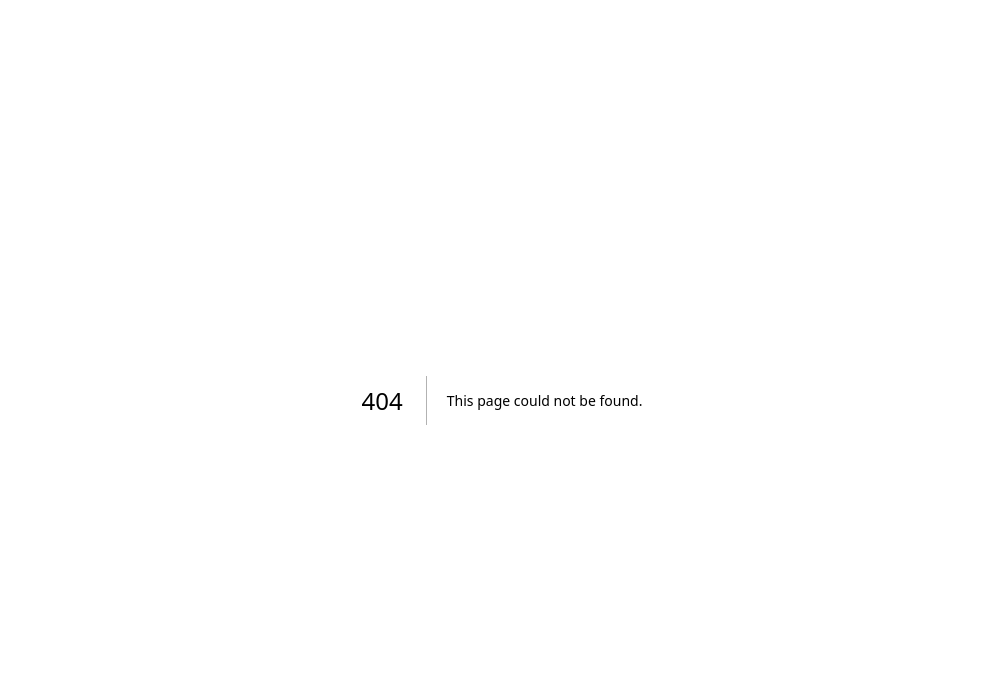
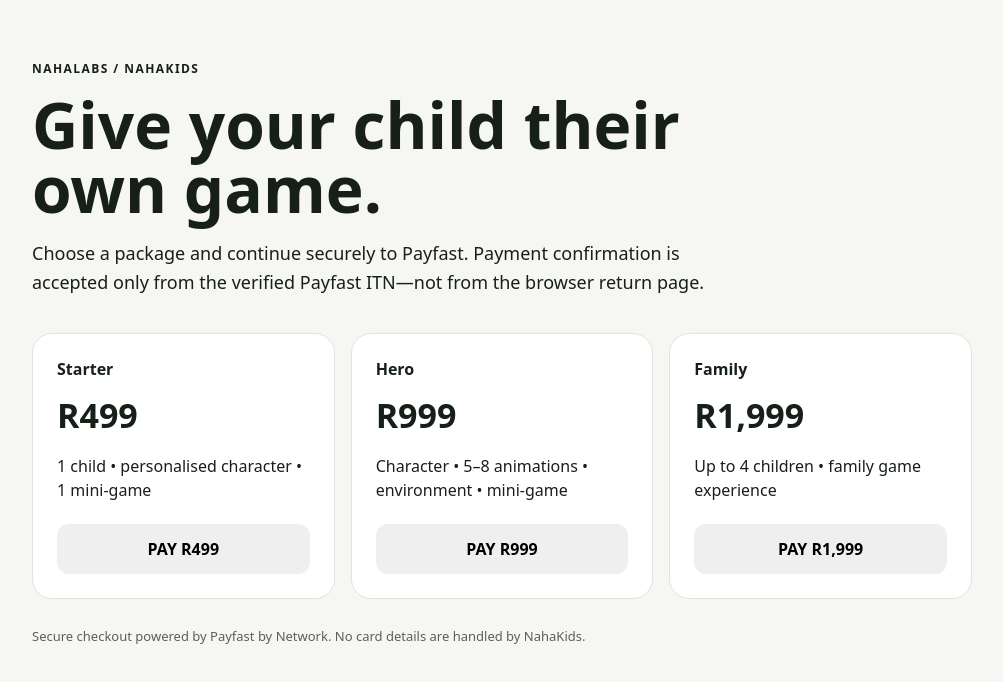
Before and after one commit to Naha1981/game-innocent-souls, a Next.js app: page /pay in a window 1280 px wide. Before the commit this address had no page. Shown: the top 682 px of the page, without its empty margins (138-1141 px from the left). Built offline with nearby package versions, Linux system fonts and the light colour scheme.

Commit message:
feat(payfast): add NahaKids package checkout page

```diff
--- /dev/null
+++ b/app/pay/page.tsx
@@ -0,0 +1,73 @@
+'use client';
+
+import { useState } from 'react';
+
+type PackageId = 'starter' | 'hero' | 'family';
+
+const packages: Array<{ id: PackageId; name: string; price: string; description: string }> = [
+  { id: 'starter', name: 'Starter', price: 'R499', description: '1 child • personalised character • 1 mini-game' },
+  { id: 'hero', name: 'Hero', price: 'R999', description: 'Character • 5–8 animations • environment • mini-game' },
+  { id: 'family', name: 'Family', price: 'R1,999', description: 'Up to 4 children • family game experience' },
+];
+
+export default function PayPage() {
+  const [loading, setLoading] = useState<PackageId | null>(null);
+  const [error, setError] = useState<string | null>(null);
+
+  async function pay(packageId: PackageId) {
+    setLoading(packageId);
+    setError(null);
+    try {
+      const response = await fetch('/api/payments/payfast', {
+        method: 'POST',
+        headers: { 'content-type': 'application/json' },
+        body: JSON.stringify({ package: packageId }),
+      });
+      const result = await response.json();
+      if (!response.ok || !result.ok) throw new Error(result.code || 'Could not start payment.');
+
+      const form = document.createElement('form');
+      form.method = 'POST';
+      form.action = result.action;
+      form.style.display = 'none';
+      for (const [name, value] of Object.entries(result.fields as Record<string, string>)) {
+        const input = document.createElement('input');
+        input.type = 'hidden';
+        input.name = name;
+        input.value = value;
+        form.appendChild(input);
+      }
+      document.body.appendChild(form);
+      form.submit();
+    } catch (err) {
+      setError(err instanceof Error ? err.message : 'Could not start payment.');
+      setLoading(null);
+    }
+  }
+
+  return (
+    <main style={{ maxWidth: 980, margin: '0 auto', padding: '48px 20px', fontFamily: 'system-ui, sans-serif' }}>
+      <div style={{ maxWidth: 700 }}>
+        <p style={{ letterSpacing: '.12em', fontWeight: 800, fontSize: 12 }}>NAHALABS / NAHAKIDS</p>
+        <h1 style={{ fontSize: 'clamp(36px, 7vw, 64px)', lineHeight: 1, margin: '16px 0' }}>Give your child their own game.</h1>
+        <p style={{ fontSize: 18, lineHeight: 1.6 }}>Choose a package and continue securely to Payfast. Payment confirmation is accepted only from the verified Payfast ITN—not from the browser return page.</p>
+      </div>
+
+      <section style={{ display: 'grid', gridTemplateColumns: 'repeat(auto-fit,minmax(240px,1fr))', gap: 16, marginTop: 36 }}>
+        {packages.map((item) => (
+          <article key={item.id} style={{ border: '1px solid #dfe5dc', borderRadius: 20, padding: 24, background: '#fff' }}>
+            <p style={{ margin: 0, fontWeight: 800 }}>{item.name}</p>
+            <strong style={{ display: 'block', fontSize: 34, margin: '12px 0' }}>{item.price}</strong>
+            <p style={{ minHeight: 54, lineHeight: 1.5 }}>{item.description}</p>
+            <button onClick={() => pay(item.id)} disabled={loading !== null} style={{ width: '100%', padding: 14, border: 0, borderRadius: 12, fontWeight: 800, cursor: loading ? 'wait' : 'pointer' }}>
+              {loading === item.id ? 'CONNECTING TO PAYFAST…' : `PAY ${item.price}`}
+            </button>
+          </article>
+        ))}
+      </section>
+
+      {error && <p role="alert" style={{ marginTop: 20 }}>Payment setup: {error}</p>}
+      <p style={{ marginTop: 28, fontSize: 13, opacity: .7 }}>Secure checkout powered by Payfast by Network. No card details are handled by NahaKids.</p>
+    </main>
+  );
+}
```
